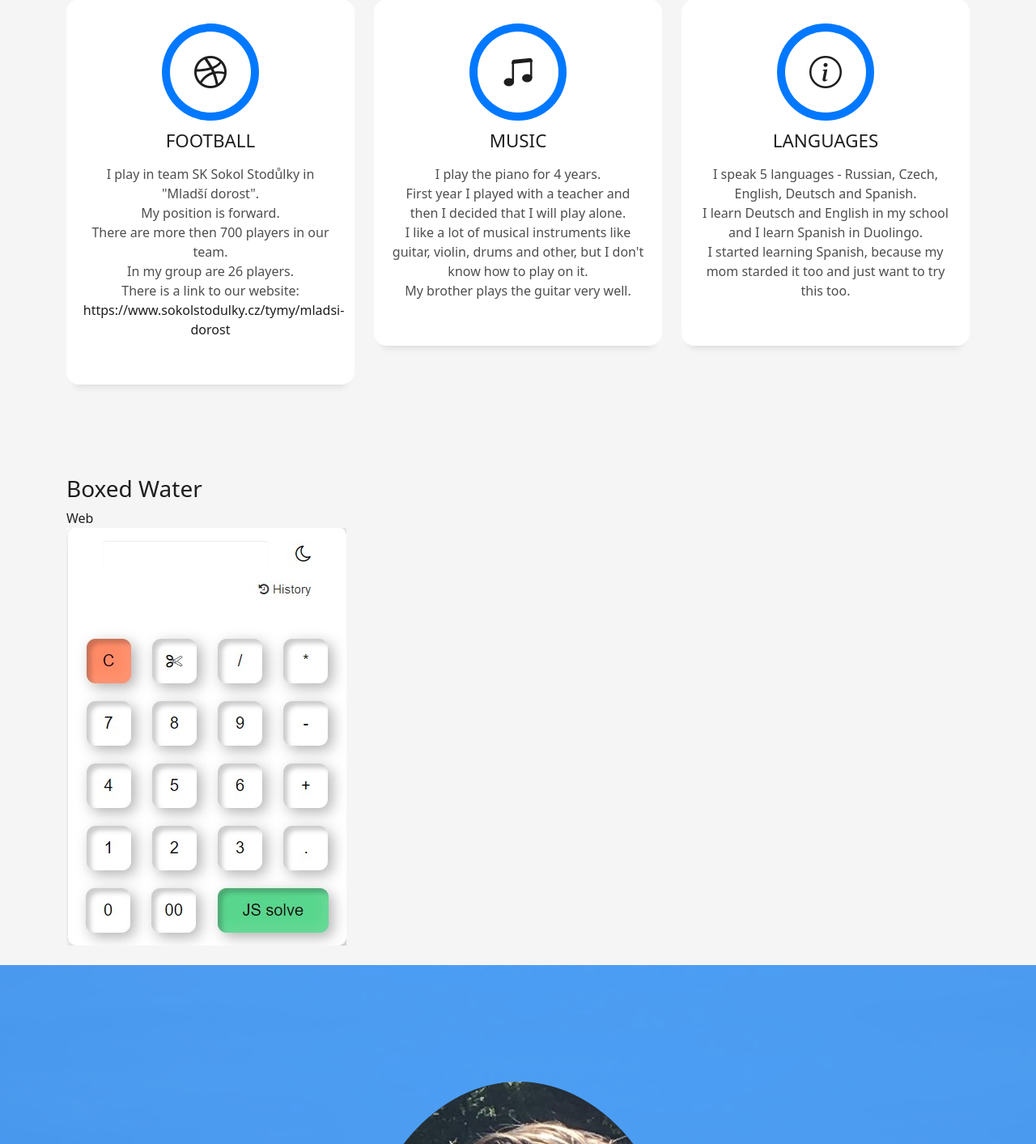
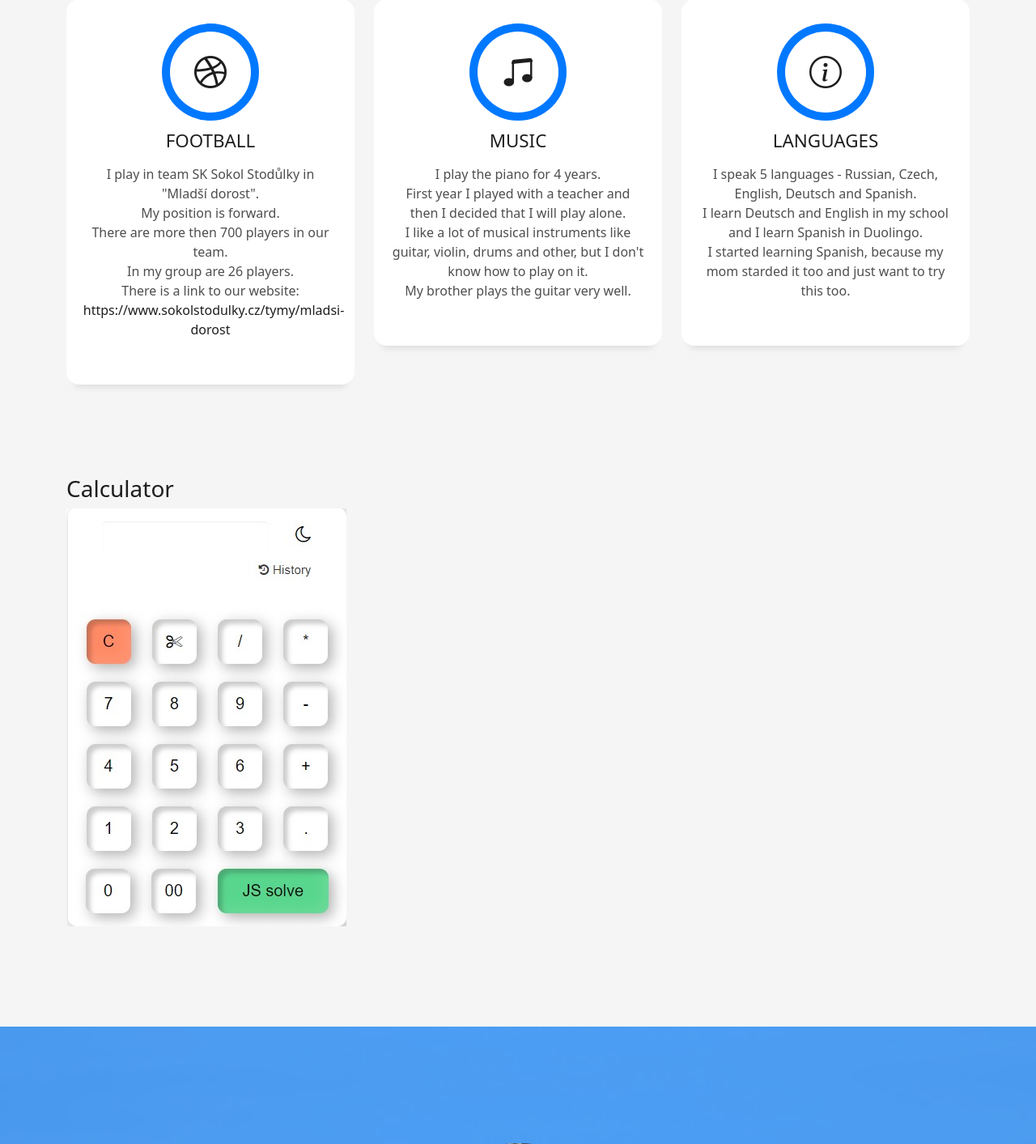
Before and after one commit to DanilaAnikin/calculator, a Flask app: page / in a window 1280 px wide. Shown: the part 1840-3253 px from the top of the page at 81% size. Run offline with Flask 2, Linux system fonts and the light colour scheme; some libraries are stand-ins or nearby versions.

Commit message:
new portfolio

```diff
--- a/Calculator/static/assets/css/style_AboutMe.css
+++ b/Calculator/static/assets/css/style_AboutMe.css
@@ -12,6 +12,10 @@
     display: inline-block;
 }
 
+
+#work{
+    margin-bottom: 100px;
+}
 
 body {
     background-color: #f5f5f5;
--- a/Calculator/templates/about_me.html
+++ b/Calculator/templates/about_me.html
@@ -213,8 +213,7 @@
                   <div class="item web col-sm-6 col-md-4 col-lg-4 mb-4">
                       <a href="/calculator" class="item-wrap fancybox">
                           <div class="work-info">
-                              <h3>Boxed Water</h3>
-                              <span>Web</span>
+                              <h3>Calculator</h3>
                           </div>
                           <img class="img-fluid" src="/static/assets/img/calculator_img.jpg">
                       </a>
```
